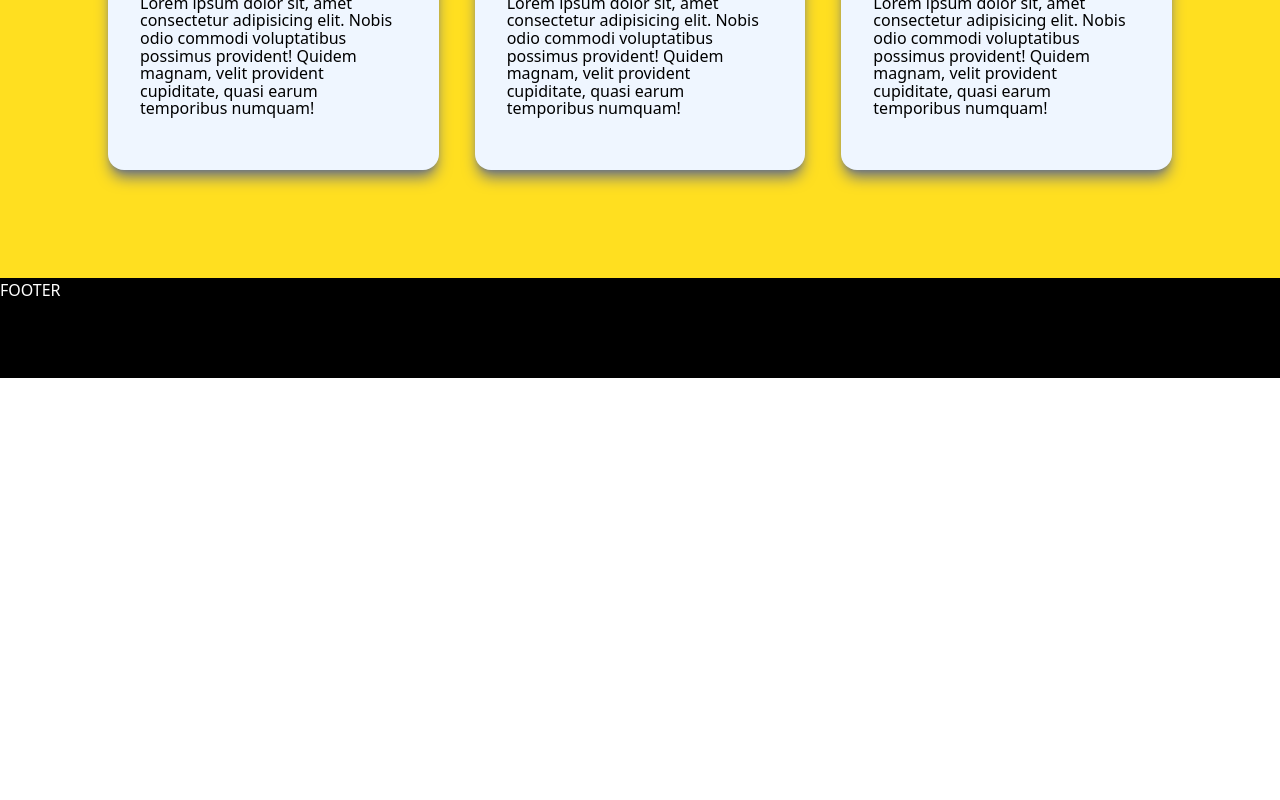
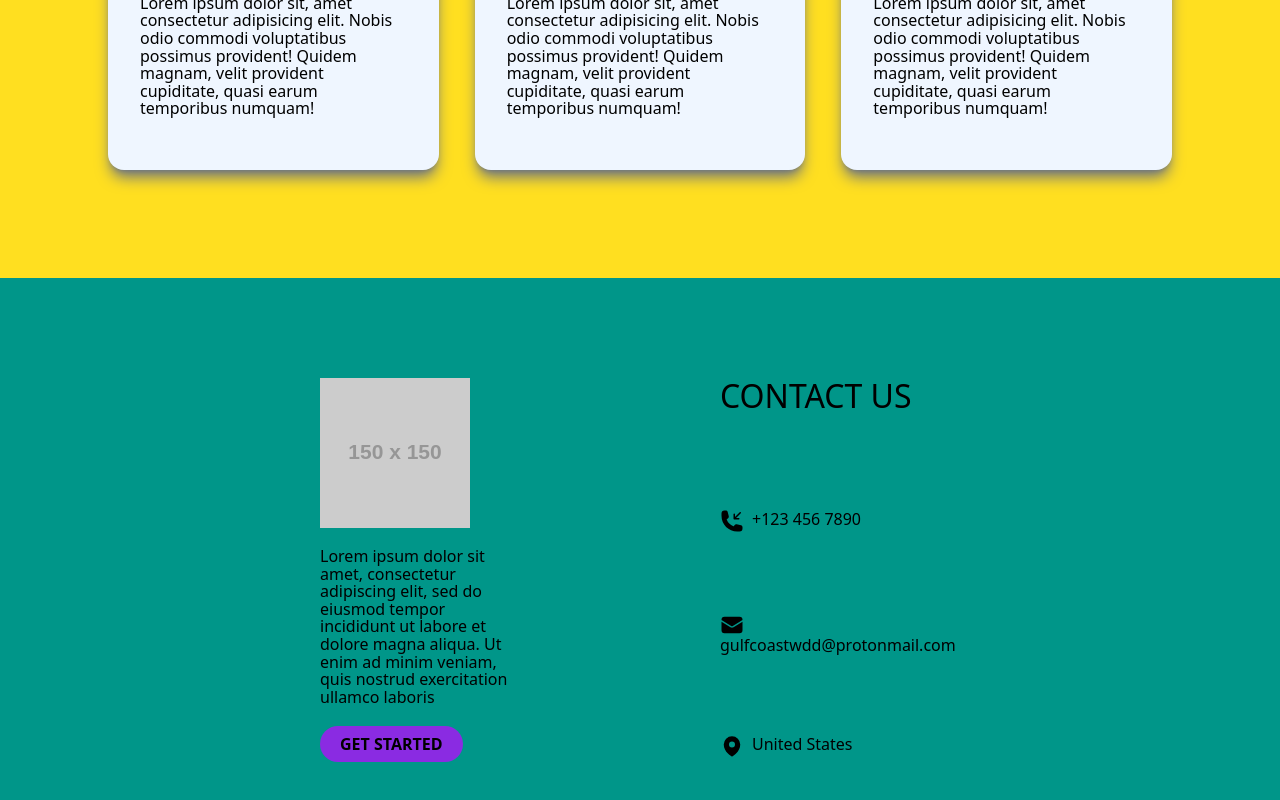
Before and after one commit to britt-young/GulfCoastWDD, a React (Vite) app: page / in a window 1280 px wide. Shown: the part 5512-6312 px from the top of the page. Before the commit the page ends 5890 px from the top, so only its background shows below. Built offline with nearby package versions, Linux system fonts and the light colour scheme.

Commit message:
contact and business info add

```diff
--- /dev/null
+++ b/src/Components/Footer.jsx
@@ -0,0 +1,26 @@
+import React from "react";
+import {PhoneArrowDownLeftIcon, EnvelopeIcon, MapPinIcon} from "@heroicons/react/24/solid";
+
+
+const Footer = () => {
+  return (
+    <div className="grid grid-cols-1 lg:grid-cols-2 bg-teal-600 p-20 lg:px-80 lg:gap-40 gap-20">
+      <div className="flex flex-col lg:items-start justify-between py-5 lg:order-first order-last">
+        <img src="https://via.placeholder.com/150" alt="logo" />
+        <p className="my-5 mr-10">
+          Lorem ipsum dolor sit amet, consectetur adipiscing elit, sed do eiusmod
+          tempor incididunt ut labore et dolore magna aliqua. Ut enim ad minim
+          veniam, quis nostrud exercitation ullamco laboris </p>
+          <button>Get Started</button>
+      </div>
+      <div className="flex flex-col lg:items-start justify-between py-5 lg:order-last order-first">
+        <h3 className="mb-5">Contact Us</h3>
+        <p className="my-1"><PhoneArrowDownLeftIcon className="inline-block w-6 me-2" />+123 456 7890</p>
+        <p className="my-1 mr-10"><EnvelopeIcon className="inline-block w-6 me-2" />gulfcoastwdd@protonmail.com</p>
+        <p className="my-1"><MapPinIcon className="inline-block w-6 me-2" />United States</p>
+      </div>
+    </div>
+  );
+};
+
+export default Footer;
--- a/src/layout/RootLayout.jsx
+++ b/src/layout/RootLayout.jsx
@@ -1,16 +1,16 @@
 import React from "react";
 import Navbar from "../Components/NavBar";
 import { Outlet } from "react-router-dom";
+import Footer from "../Components/Footer";
 
 const RootLayout = () => {
   return (
-    <div className="bg-blue-900 min-h-screen">{/* THIS IS THE MAIN BG! Use min-h-screen to fill the viewport */}
+    <div className="bg-blue-800 min-h-screen">{/* THIS IS THE MAIN BG! Use min-h-screen to fill the viewport */}
       <Navbar />
-      <main className="">
+      <main>
         <Outlet />
       </main>
-      <div className="bg-black h-[100px] text-white">FOOTER</div>
-      {/* <Footer /> */}
+      <Footer />
     </div>
   );
 };
```
